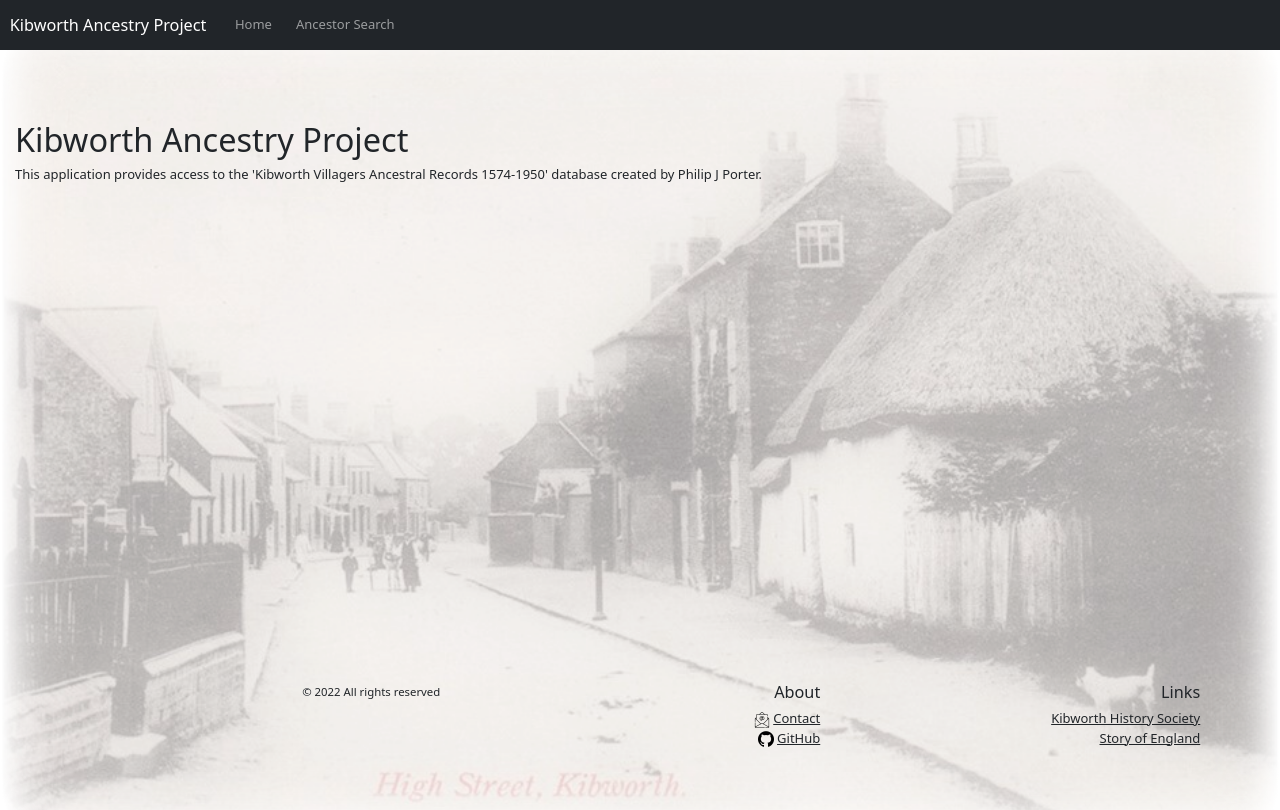
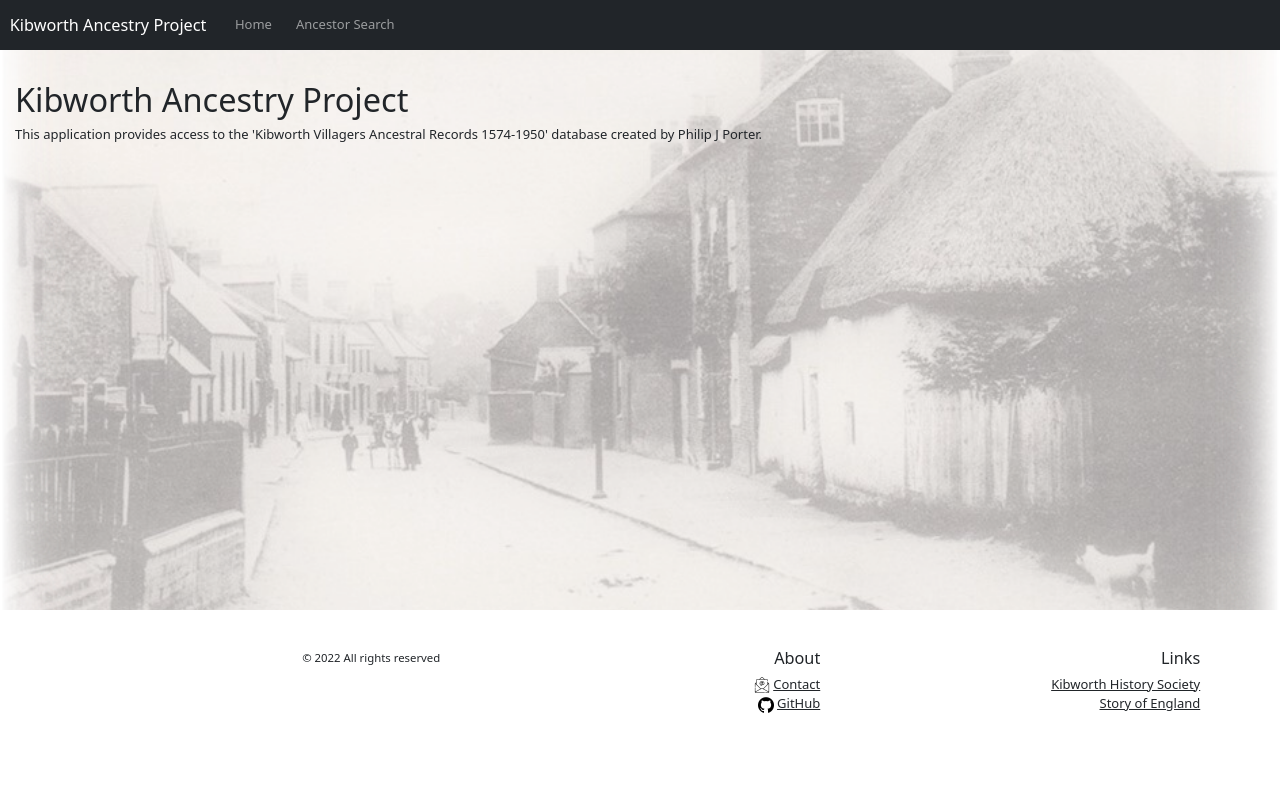
Before and after one commit to freelandr/aws-kibworth-client, an Angular app: page /home in a window 1280 px wide. Built offline with nearby package versions, Linux system fonts and the light colour scheme.

Commit message:
fix vertical scroll

```diff
--- a/src/app/footer/footer.component.css
+++ b/src/app/footer/footer.component.css
@@ -1,5 +1,4 @@
 footer {
-    position: fixed;
     right: 0;
     bottom: 0;
     left: 0;
--- a/src/app/home/home.component.html
+++ b/src/app/home/home.component.html
@@ -1,4 +1,4 @@
-<div class="jumbotron class1" style="height: calc(95vh); padding-top: 70px; padding-left: 15px ">
+<div class="jumbotron class1" style="height: calc(70vh); padding-top: 30px; padding-left: 15px ">
   <h1>Kibworth Ancestry Project</h1>
   <p>This application provides access to the 'Kibworth Villagers Ancestral Records 1574-1950' database created by Philip
     J Porter.</p>
```
Also changed, not shown: src/assets/MudCottage.png, src/assets/MudCottage1.png (added).
